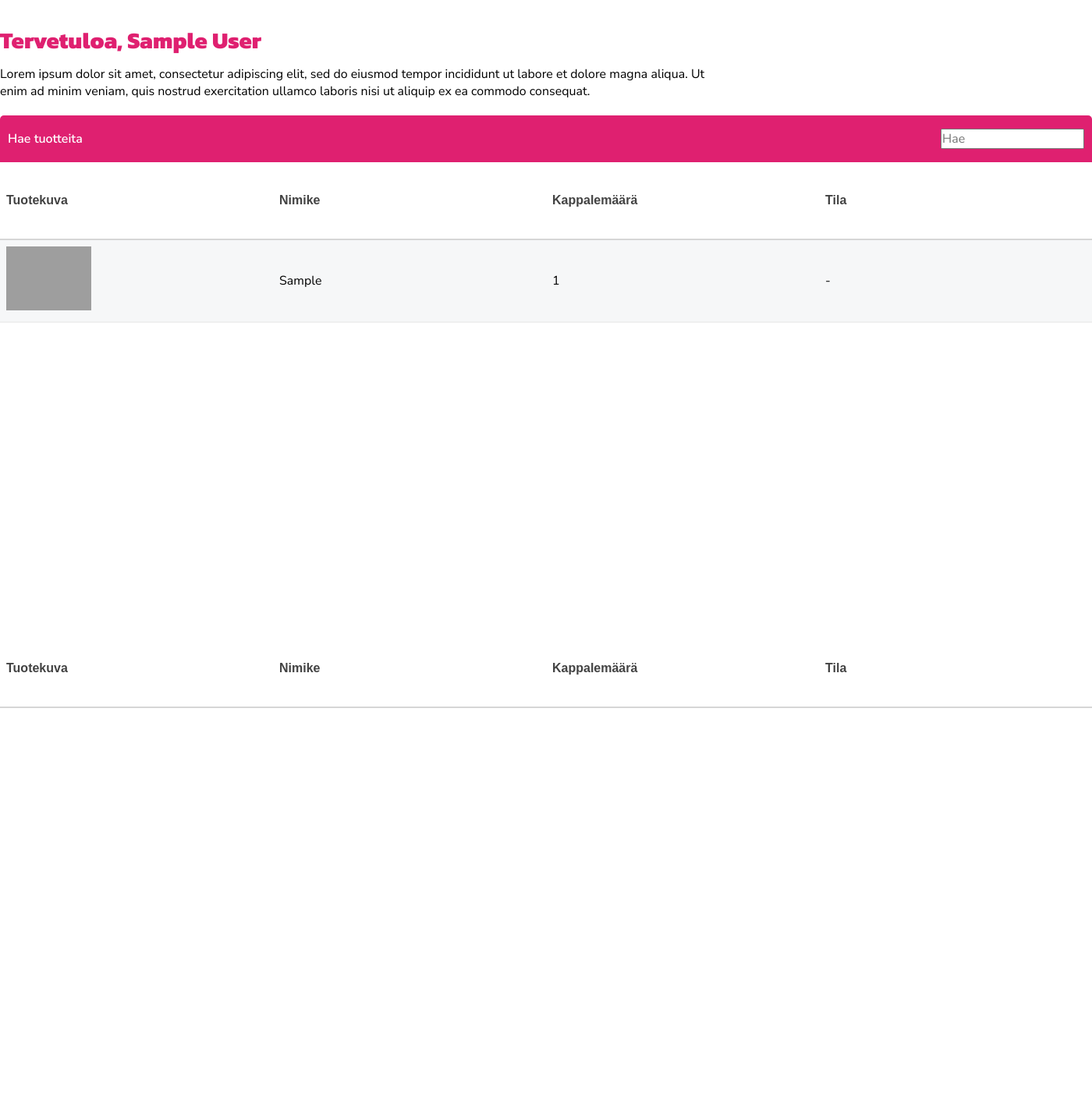
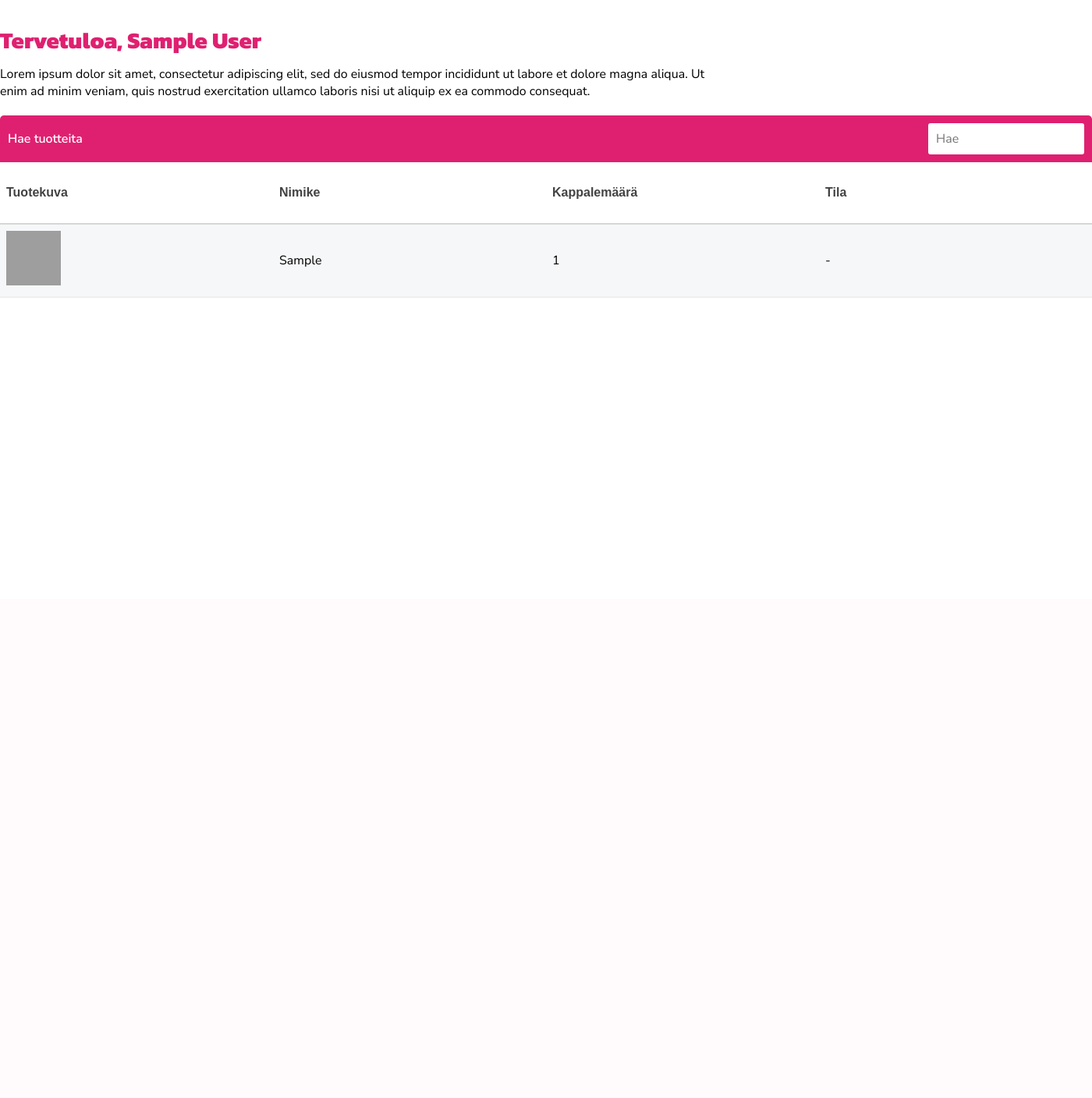
Before and after one commit to KaritaLaine/Varastonhallinta, a Django app: page /lainaus/ in a window 1400 px wide. Shown: the part 60-1468 px from the top of the page at 78% size. After the commit the page ends 442 px from the top, so only its background shows below. Run offline with Django 4.2, Linux system fonts and the light colour scheme; a user stored in the database is signed in; tables that the repository leaves empty hold one stand-in row (values such as "Sample post"); lists and menus that the app fills with data are empty; grey boxes are pictures that could not be loaded.

Commit message:
Revert "Development karita"

```diff
--- a/varastonhallinta/varastonhallinta/urls.py
+++ b/varastonhallinta/varastonhallinta/urls.py
@@ -33,7 +33,6 @@
     path('vaihda-salasana/', views.VaihdaSalasanaView.as_view(), name='vaihda-salasana'),
     path('hallinta/', views.HallintaView.as_view(), name='hallinta'),
     path('tuotehaku/', csrf_exempt(views.tuotehaku), name="tuotehaku"),
-    path('search/', views.search_results, name='search'),
     path('lainaus/', views.lainaus, name='lainaus'),
     #path('palautus', views.palautus, name='palautus'),
     path('lisaa-tuote/', views.LisaaTuoteView.as_view(), name='lisaaminen'),
--- a/varastonhallinta/varastonhallintasovellus/static/base.css
+++ b/varastonhallinta/varastonhallintasovellus/static/base.css
@@ -160,7 +160,7 @@
 
 .lainaus-taulu td, .lainaus-taulu th {
     text-align: left;
-    height: 100px;
+    height: 80px;
     padding: 0.5rem;
     min-width: 270px ;
 }
@@ -185,7 +185,7 @@
 
 .scroll-wrap {
     overflow-y:scroll;
-    height: 600px;
+    height: 560px;
     position: relative;
 }
 
@@ -257,26 +257,3 @@
     width: 100%;
     padding: 10px;
 }
-
-/* TUOTEKUVA */
-
-.tuotekuva {
-    max-height: 100%;
-    image-rendering: auto;
-}
-
-
-
-/* kokeilua */
-.not-visible {
-    display: none;
-}
-
-.item {
-    text-decoration: none;
-}
-
-.game-img {
-    width: 50px;
-    height: 50px;
-}
--- a/varastonhallinta/varastonhallintasovellus/static/hakukentta.js
+++ b/varastonhallinta/varastonhallintasovellus/static/hakukentta.js
@@ -1,65 +1,3 @@
-// EPÄTOIMIVA HAKUKENTTÄ, YRITYS SAADA KUVIA NÄKYMÄÄN..
-
-const sendSearchData = (game) => {
-    $.ajax({
-        type: 'POST',
-        url: '/search/',
-        data: {
-            'csrfmiddlewaretoken': csrf,
-            'game': game,
-        },
-        success: (res)=> {
-            console.log(res)
-            const data = res.data
-            if (Array.isArray(data)) {
-                resultsBox.innerHTML = ""
-                data.forEach(game=> {
-                    resultsBox.innerHTML += `
-                        <tr>
-                            <td> <img src="${game.tuotekuva}" class="tuotekuva"> </td>
-                            <td> ${game.nimike} </td>
-                            <td> ${game.kappalemaara} </td>
-                            <td> - </td>
-                        </tr>
-                        `
-                })
-            } else {
-                if (searchInput.value.length > 0) {
-                    resultsBox.innerHTML = `<b>${data}</b>`
-                } else {
-                    resultsBox.classList.add('not-visible')
-                }
-            }
-        },
-        error: (err) => {
-            console.log(err)
-        },
-    })
-}
-
-const url = window.location.href
-const searchForm = document.getElementById('search-form')
-const searchInput = document.getElementById('search-input')
-const resultsBox = document.getElementById('results-box')
-
-const csrf = document.getElementsByName('csrfmiddlewaretoken')[0].value
-console.log(csrf)
-
-
-searchInput.addEventListener('keyup', e=>{
-    console.log(e.target.value)
-
-    if (resultsBox.classList.contains('not-visible')){
-        resultsBox.classList.remove('not-visible')
-    }
-
-    sendSearchData(e.target.value)
-});
-
-
-/* // TOIMIVA HAKUKENTTÄ
-
-
 // hakukenttä-muuttujaan tallennetaan document.querySelector:n avulla
 //   lainaus.html:ssä sijaitsevan hakukenttä-id:n tiedot
 const hakukentta = document.querySelector('#hakukentta');
@@ -114,7 +52,7 @@
                     data.forEach((tuote) => {
                         tbody.innerHTML += `
                         <tr>
-                            <td>${tuote.tuotekuva.url}</td>
+                            <td>${tuote.tuotekuva}</td>
                             <td>${tuote.nimike}</td>
                             <td>${tuote.kappalemaara}</td>
                             <td> - </td>
@@ -130,4 +68,3 @@
         eiTulosta.style.display = "none";
     }
 });
- */
--- a/varastonhallinta/varastonhallintasovellus/templates/base.html
+++ b/varastonhallinta/varastonhallintasovellus/templates/base.html
@@ -10,8 +10,6 @@
         <link rel="stylesheet" href="{% static 'base.css'%}">
         <!-- Rasekon favicon -->
         <link rel="shortcut icon" href="{% static 'favicon.svg' %}"/>
-        <!-- jQuery -->
-        <script src="https://code.jquery.com/jquery-3.6.0.min.js"></script>
         <!-- Lisätty Rasekon fontit Nunito Sans Light, Kanit Extrabold, Caveat Brush
             Nunito Sans Semibold -->
         <link rel="preconnect" href="https://fonts.googleapis.com">
--- a/varastonhallinta/varastonhallintasovellus/templates/lainaus.html
+++ b/varastonhallinta/varastonhallintasovellus/templates/lainaus.html
@@ -9,7 +9,6 @@
 {% block content %}
 <body>
     <div class = "lainaus-keskita">
-
         <!-- "lorem ipsum | title" muuttaa jokaisen sanan ekan kirjaimen isoksi
             esim. tässä tapauksessa "lorem ipsum" >> "Lorem Ipsum" !-->
         <h1 class="iso_otsikko" id="lainaus-otsikko">Tervetuloa, {{ user.get_full_name | title }}</h1>
@@ -24,11 +23,7 @@
                 <p><b> Hae tuotteita </b></p>
             </div>
             <div class="oikea-hakukentta">
-                <!-- <input type="text" class="haku" id="hakukentta" placeholder="Hae"/> !-->
-                <form id="search-form" autocomplete = "off">
-                    {% csrf_token %}
-                    <input type="text" id="search-input" placeholder="Hae"/>
-                </form>
+                <input type="text" class="haku" id="hakukentta" placeholder="Hae"/>
             </div>
         </div>
 
@@ -49,10 +44,7 @@
                         <tbody>
                             {% for tuote in tuotteet %}
                                 <tr>
-                                    {% if tuote.tuotekuva.url is not null %}
-                                        <td><img src="{{ tuote.tuotekuva.url }}" class="tuotekuva" alt="Tuotekuva"></td>
-                                        {% else %} <td> </td>
-                                    {% endif %}
+                                    <td><img src="{% if tuote.tuotekuva.url is not null %}{{ tuote.tuotekuva.url }}{% endif %}" alt="Tuotekuva" width="70" height="70"></td>
                                     <td>{{tuote.nimike}}</td>
                                     <td>{{tuote.kappalemaara}}</td>
                                     <td class="lainaus-nappi"> - </td> <!-- BUG: lainaus-toiminto -->
@@ -77,19 +69,16 @@
                             </tr>
                         </thead>
                     </div>
-                    <tbody class="results-card not-visible" id="results-box">
+                    <tbody class="table-body">
                         <!-- Tänne tulostuu hakukentta.js-tiedostosta
                             taulurivejä -->
-
                     </tbody>
                 </table>
 
-                {% comment %}
-                    <!-- Ei tulosta -näkymä -->
-                    <div class="ei-tulosta">
-                        </br><p><b> Ei hakutulosta </b></p>
-                    </div>
-                {% endcomment %}
+                <!-- Ei tulosta -näkymä -->
+                <div class="ei-tulosta">
+                    </br><p><b> Ei hakutulosta </b></p>
+                </div>
             </div>
         </div>
     </div>
--- a/varastonhallinta/varastonhallintasovellus/views.py
+++ b/varastonhallinta/varastonhallintasovellus/views.py
@@ -183,28 +183,6 @@
     # Palauttaa tulokset JSON-muodossa
     return JsonResponse(list(data), safe=False)
 
-def is_ajax(request):
-    return request.META.get('HTTP_X_REQUESTED_WITH') == 'XMLHttpRequest'
-
-def search_results(request):
-    if is_ajax(request=request):
-        res = None
-        game = request.POST.get('game')
-        qs = Tuote.objects.filter(nimike__icontains=game)
-        if len(qs) > 0 and len(game) > 0:
-            data = []
-            for pos in qs:
-                item = {
-                    'nimike': pos.nimike,
-                    'tuotekuva': str(pos.tuotekuva.url),
-                    'kappalemaara': pos.kappalemaara
-                }
-                data.append(item)
-            res = data
-        else:
-            res = 'Ei hakutulosta..'
-        return JsonResponse({'data': res})
-    return JsonResponse({})
 
 #@login_required
 # def palautus(request):
```
